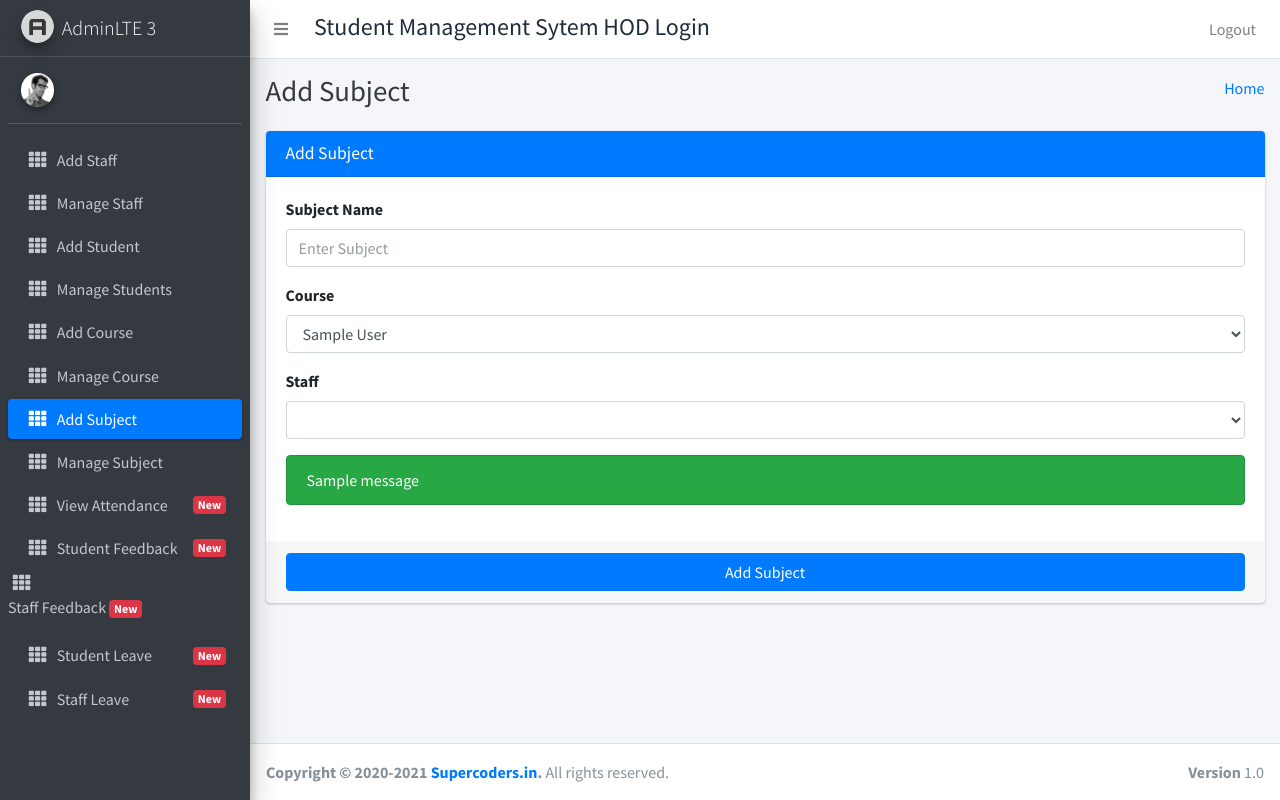
After one commit to sravan-kumar-ta/django-student_management_system, a Django app: page /add_subject/ in a window 1280 px wide. The commit adds this page. Run offline with Django 3.2, Linux system fonts and the light colour scheme; tables that the repository leaves empty hold one stand-in row (values such as "Sample post"); one stand-in notice (Sample message) is shown; lists and menus that the app fills with data are empty; some libraries are stand-ins or nearby versions.

```diff
--- a/student_management_app/HodViews.py
+++ b/student_management_app/HodViews.py
@@ -4,7 +4,7 @@ from django.shortcuts import render
 from django.urls import reverse
 
 from student_management_app.forms import AddStudentForm
-from student_management_app.models import CustomUser, Courses
+from student_management_app.models import CustomUser, Courses, Subjects
 
 
 def admin_home(request):
@@ -91,3 +91,29 @@ def add_student_save(request):
         except:
             messages.error(request, "Failed to Add Student")
             return HttpResponseRedirect("/add_student")
+
+
+def add_subject(request):
+    courses = Courses.objects.all()
+    staffs = CustomUser.objects.filter(user_type=2)
+    return render(request, "hod_template/add_subject_template.html", {"staffs": staffs, "courses": courses})
+
+
+def add_subject_save(request):
+    if request.method != "POST":
+        return HttpResponse("<h2>Method Not Allowed</h2>")
+    else:
+        subject_name = request.POST.get("subject_name")
+        course_id = request.POST.get("course")
+        course = Courses.objects.get(id=course_id)
+        staff_id = request.POST.get("staff")
+        staff = CustomUser.objects.get(id=staff_id)
+
+        try:
+            subject = Subjects(subject_name=subject_name, course_id=course, staff_id=staff)
+            subject.save()
+            messages.success(request, "Successfully Added Subject")
+            return HttpResponseRedirect(reverse("add_subject"))
+        except:
+            messages.error(request, "Failed to Add Subject")
+            return HttpResponseRedirect(reverse("add_subject"))
--- /dev/null
+++ b/student_management_app/templates/hod_template/add_subject_template.html
@@ -0,0 +1,64 @@
+{% extends 'hod_template/base_template.html' %}
+
+{% block page_title %}
+Add Subject
+{% endblock page_title %}
+{% block main_content %}
+<!-- Main content -->
+<section class="content">
+    <div class="container-fluid">
+        <div class="row">
+            <div class="col-md-12">
+                <!-- general form elements -->
+                <div class="card card-primary">
+                    <div class="card-header">
+                        <h3 class="card-title">Add Subject</h3>
+                    </div>
+                    <!-- form start -->
+                    <form role="form" action="/add_subject_save/" method="post">
+                        {% csrf_token %}
+                        <div class="card-body">
+                            <div class="form-group">
+                                <label>Subject Name </label>
+                                <input type="text" class="form-control" name="subject_name" placeholder="Enter Subject">
+                            </div>
+                            <div class="form-group">
+                                <label>Course </label>
+                                <select class="form-control" name="course">
+                                    {% for course in courses %}
+                                        <option value="{{ course.id }}">{{ course.course_name }}</option>
+                                    {% endfor %}
+                                </select>
+                            </div>
+                            <div class="form-group">
+                                <label>Staff</label>
+                                <select class="form-control" name="staff">
+                                    {% for staff in staffs %}
+                                        <option value="{{ staff.id }}">{{ staff.first_name }} {{ staff.last_name }}</option>
+                                    {% endfor %}
+                                </select>
+                            </div>
+                            <div class="form-group">
+                                {% if messages %}
+                                    {% for message in messages %}
+                                        {% if message.tags == 'error' %}
+                                            <div class="alert alert-danger" style="margin-top:10px">{{ message }}</div>
+                                        {% endif %}
+                                        {% if message.tags == 'success' %}
+                                            <div class="alert alert-success" style="margin-top:10px">{{ message }}</div>
+                                        {% endif %}
+                                    {% endfor %}
+                                {% endif %}
+                            </div>
+                        </div>
+                        <div class="card-footer">
+                            <button type="submit" class="btn btn-primary btn-block">Add Subject</button>
+                        </div>
+                    </form>
+                </div>
+            </div>
+        </div>
+    </div>
+</section>
+<!-- /.content -->
+{% endblock main_content %}
--- a/student_management_app/templates/hod_template/sidebar_template.html
+++ b/student_management_app/templates/hod_template/sidebar_template.html
@@ -83,7 +83,7 @@
           </li>
           <li class="nav-item">
             {% url 'add_subject' as add_subject %}
-            <a href="" class="nav-link {% if request.path == add_subject %} active {% endif %}">
+            <a href="{{add_subject}}" class="nav-link {% if request.path == add_subject %} active {% endif %}">
               <i class="nav-icon fas fa-th"></i>
               <p>
                 Add Subject
--- a/student_management_app/urls.py
+++ b/student_management_app/urls.py
@@ -15,4 +15,6 @@ urlpatterns = [
     path('add_course_save/', HodViews.add_course_save, name="add_course_save"),
     path('add_student/', HodViews.add_student, name="add_student"),
     path('add_student_save/', HodViews.add_student_save, name="add_student_save"),
+    path('add_subject/', HodViews.add_subject, name="add_subject"),
+    path('add_subject_save/', HodViews.add_subject_save, name="add_subject_save"),
 ]
```
